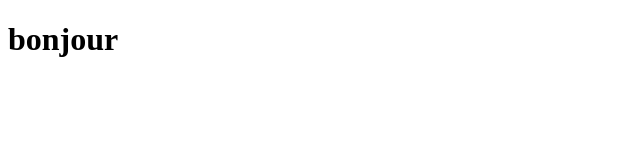
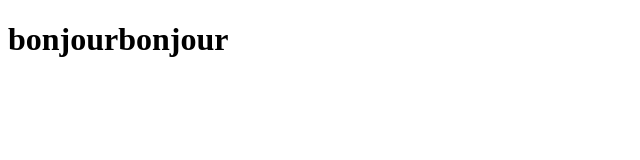
Before and after one commit to Kuumette/JavaScript-exo, a plain HTML site: page index.html in a window 1280 px wide. Shown: the whole page, without its empty margins (0-640 px from the left). Drawn offline with Linux system fonts and the light colour scheme.

Commit message:
Update index.html

```diff
--- a/index.html
+++ b/index.html
@@ -3,10 +3,10 @@
 <head>
     <meta charset="UTF-8">
     <meta name="viewport" content="width=device-width, initial-scale=1.0">
-    <title>Document</title>
+    <title></title>
     <script src="index.js" defer></script>
 </head>
 <body>
-    <h1>bonjour</h1>
+    <h1>bonjourbonjour</h1>
 </body>
 </html>
```
